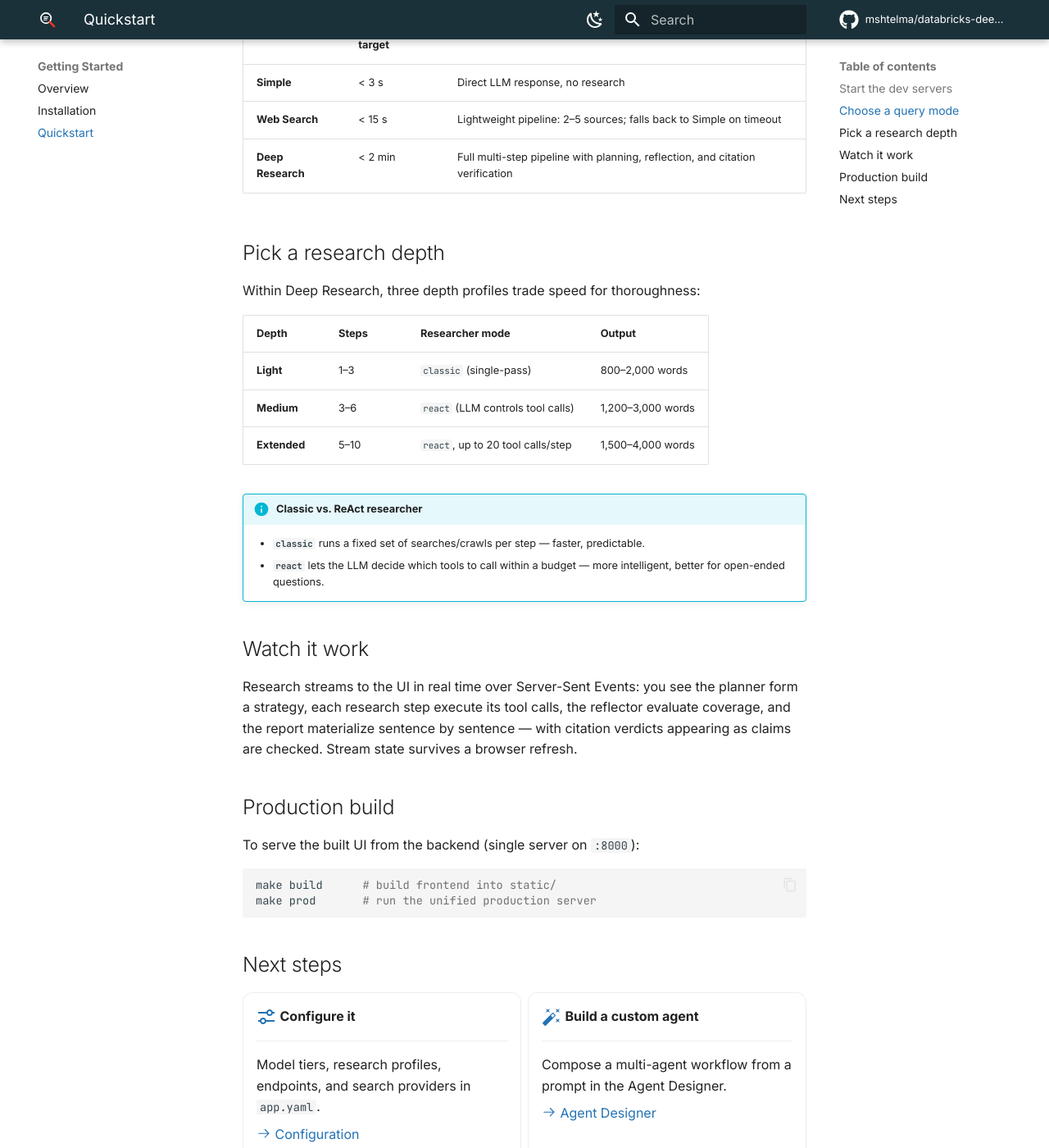
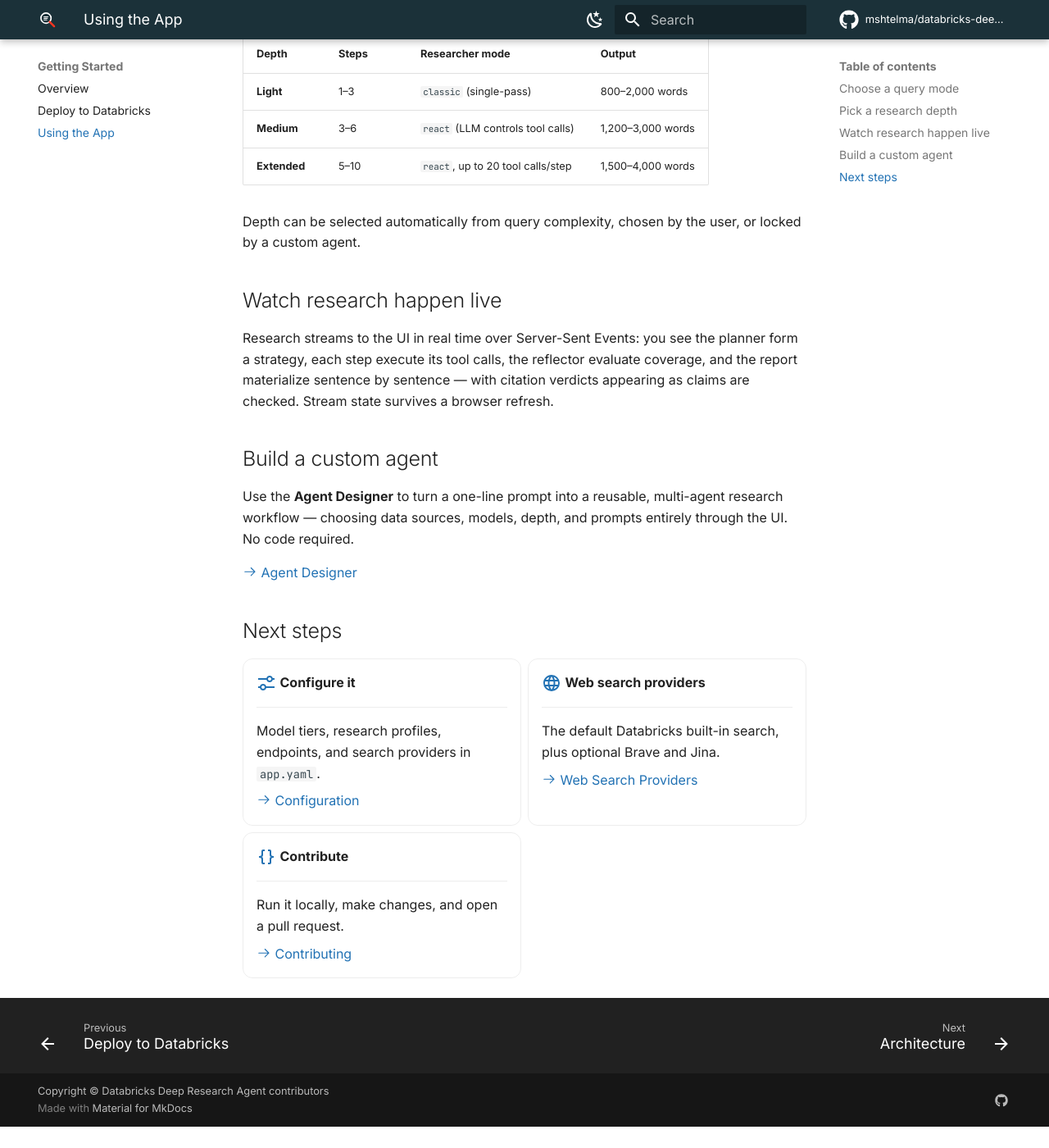
Before and after one commit to mshtelma/databricks-deep-research-agent, an MkDocs documentation site: the page built from website/docs/getting-started/quickstart.md, in a window 1280 px wide and 1400 px high, scrolled down 740 px. Shown: the whole window at 82% size. Built offline with MkDocs 1.6.1 and Material for MkDocs 9.7.7, drawn with Linux system fonts in a browser that asks for light colours; comment, search, counter and statistics services are not loaded; after the commit the page ends 2114 px from its top, so only the background shows below that; some of the changed text lies outside the part shown.

Commit message:
feat: open-source readiness — Apache-2.0, Databricks deploy guide, OSS scaffolding
Docs (website/):
- Replace the local-install page with an easy, 3-step "Deploy to Databricks"
  guide (the real pipeline, model endpoints, ops, and optional Brave live in
  collapsible sections).
- Reframe quickstart as "Using the app"; add a Contributing page; update nav.
- Brave is now opt-in everywhere (default: Databricks built-in web search).

README (root + framework):
- Add documentation/deploy/designer links + Apache-2.0 and docs badges.
- Remove Brave as a requirement; add a License section and CONTRIBUTING/SECURITY links.

Open source:
- Apache-2.0 LICENSE (repo root + the publishable framework package).
- CONTRIBUTING.md and SECURITY.md.
- Apache license classifier in all pyproject.toml + license field in frontend package.json.

Verified with `mkdocs build --strict` (zero warnings).

Co-authored-by: Isaac

````diff
--- a/pyproject.toml
+++ b/pyproject.toml
@@ -3,6 +3,9 @@
 name = "databricks-deep-research-workspace"
 version = "0.0.0"
 requires-python = ">=3.11"
+classifiers = [
+    "License :: OSI Approved :: Apache Software License",
+]
 dependencies = [
     "databricks-deep-research[all]",
 ]
--- a/website/docs/getting-started/quickstart.md
+++ b/website/docs/getting-started/quickstart.md
@@ -1,26 +1,11 @@
-# Quickstart
+# Using the app
 
-Once you've [installed](installation.md) the project and configured `.env`, you can
-run the full app locally with hot reload.
-
-## Start the dev servers
-
-```bash
-make dev
-```
-
-This starts both servers with hot reload:
-
-- **Frontend** — <http://localhost:5173>
-- **Backend API** — <http://localhost:8000>
-
-Open the UI at <http://localhost:5173> and ask a question. To run the backend or
-frontend alone, use `make dev-backend` or `make dev-frontend`. To use a different
-port (e.g. alongside another worktree): `PORT=8001 make dev`.
+Once the app is [deployed to your workspace](deploy.md), open it and ask a question.
+Here's what to expect and how to steer it.
 
 ## Choose a query mode
 
-The app routes each question through one of three modes for progressive disclosure:
+Each question is routed through one of three modes for progressive disclosure:
 
 | Mode | Latency target | What happens |
 |------|----------------|--------------|
@@ -38,26 +23,23 @@
 | **Medium** | 3–6 | `react` (LLM controls tool calls) | 1,200–3,000 words |
 | **Extended** | 5–10 | `react`, up to 20 tool calls/step | 1,500–4,000 words |
 
-!!! info "Classic vs. ReAct researcher"
-    - **`classic`** runs a fixed set of searches/crawls per step — faster, predictable.
-    - **`react`** lets the LLM decide which tools to call within a budget — more
-      intelligent, better for open-ended questions.
+Depth can be selected automatically from query complexity, chosen by the user, or locked
+by a custom agent.
 
-## Watch it work
+## Watch research happen live
 
-Research streams to the UI in real time over Server-Sent Events: you see the planner
-form a strategy, each research step execute its tool calls, the reflector evaluate
-coverage, and the report materialize sentence by sentence — with citation verdicts
-appearing as claims are checked. Stream state survives a browser refresh.
+Research streams to the UI in real time over Server-Sent Events: you see the planner form
+a strategy, each step execute its tool calls, the reflector evaluate coverage, and the
+report materialize sentence by sentence — with citation verdicts appearing as claims are
+checked. Stream state survives a browser refresh.
 
-## Production build
+## Build a custom agent
 
-To serve the built UI from the backend (single server on `:8000`):
+Use the **Agent Designer** to turn a one-line prompt into a reusable, multi-agent
+research workflow — choosing data sources, models, depth, and prompts entirely through the
+UI. No code required.
 
-```bash
-make build      # build frontend into static/
-make prod       # run the unified production server
-```
+[:octicons-arrow-right-24: Agent Designer](../concepts/agent-designer.md)
 
 ## Next steps
 
@@ -71,20 +53,20 @@
 
     [:octicons-arrow-right-24: Configuration](../guides/configuration.md)
 
--   :material-auto-fix:{ .lg .middle } __Build a custom agent__
+-   :material-web:{ .lg .middle } __Web search providers__
 
     ---
 
-    Compose a multi-agent workflow from a prompt in the Agent Designer.
+    The default Databricks built-in search, plus optional Brave and Jina.
 
-    [:octicons-arrow-right-24: Agent Designer](../concepts/agent-designer.md)
+    [:octicons-arrow-right-24: Web Search Providers](../guides/web-search-providers.md)
 
--   :material-rocket-launch-outline:{ .lg .middle } __Deploy to Databricks__
+-   :material-code-braces:{ .lg .middle } __Contribute__
 
     ---
 
-    Ship it as a native Databricks App in one command.
+    Run it locally, make changes, and open a pull request.
 
-    [:octicons-arrow-right-24: Deploy](../deploy.md)
+    [:octicons-arrow-right-24: Contributing](../contributing.md)
 
 </div>
--- a/website/mkdocs.yml
+++ b/website/mkdocs.yml
@@ -98,8 +98,8 @@
   - Home: index.md
   - Getting Started:
       - Overview: getting-started/overview.md
-      - Installation: getting-started/installation.md
-      - Quickstart: getting-started/quickstart.md
+      - Deploy to Databricks: getting-started/deploy.md
+      - Using the App: getting-started/quickstart.md
   - Concepts:
       - Architecture: concepts/architecture.md
       - 5-Agent System: concepts/agents.md
@@ -108,5 +108,5 @@
   - Guides:
       - Web Search Providers: guides/web-search-providers.md
       - Configuration: guides/configuration.md
-  - Deploy: deploy.md
   - Benchmarks: benchmarks.md
+  - Contributing: contributing.md
````
Also changed, not shown: CONTRIBUTING.md (added, +85 -0 lines), SECURITY.md (added, +43 -0 lines), website/docs/contributing.md (added, +56 -0 lines), website/docs/deploy.md (deleted, +0 -105 lines), website/docs/getting-started/deploy.md (added, +122 -0 lines), website/docs/getting-started/installation.md (deleted, +0 -92 lines), website/docs/getting-started/overview.md (+8 -8 lines), website/docs/index.md (+3 -3 lines), README.md, databricks-deep-research/README.md, 5 other files.
